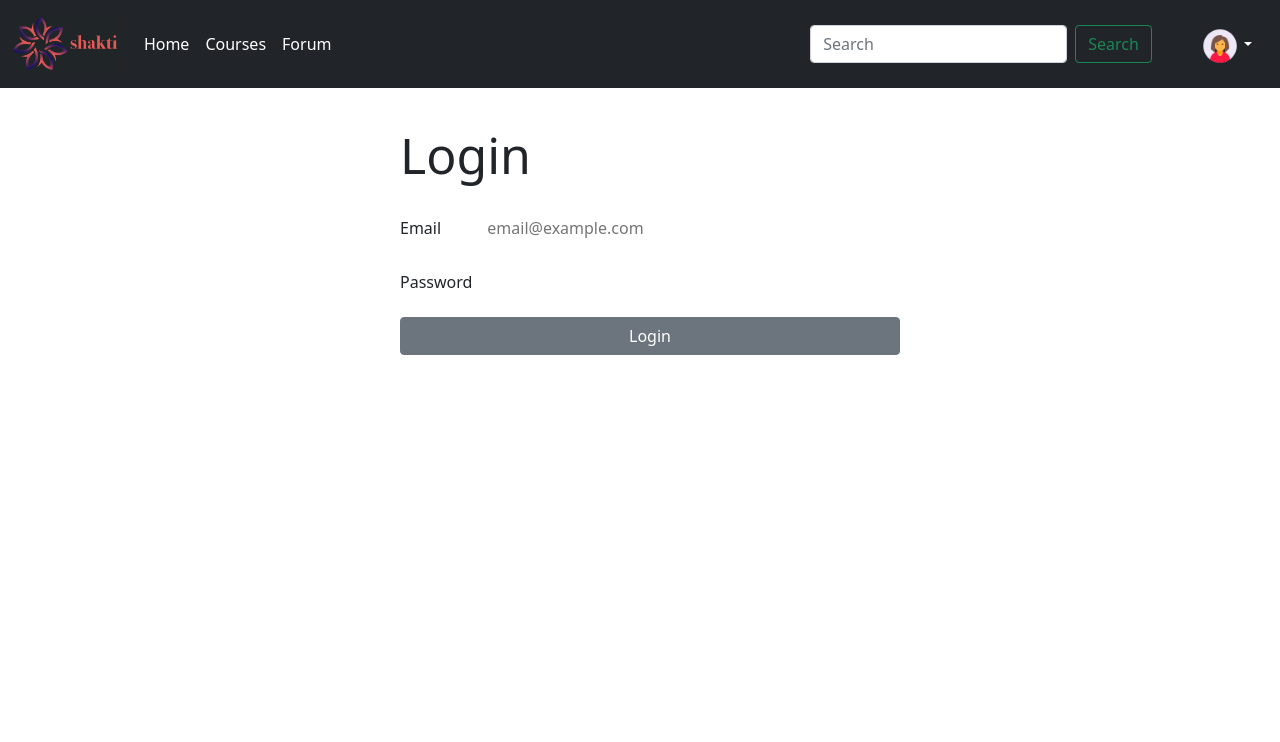
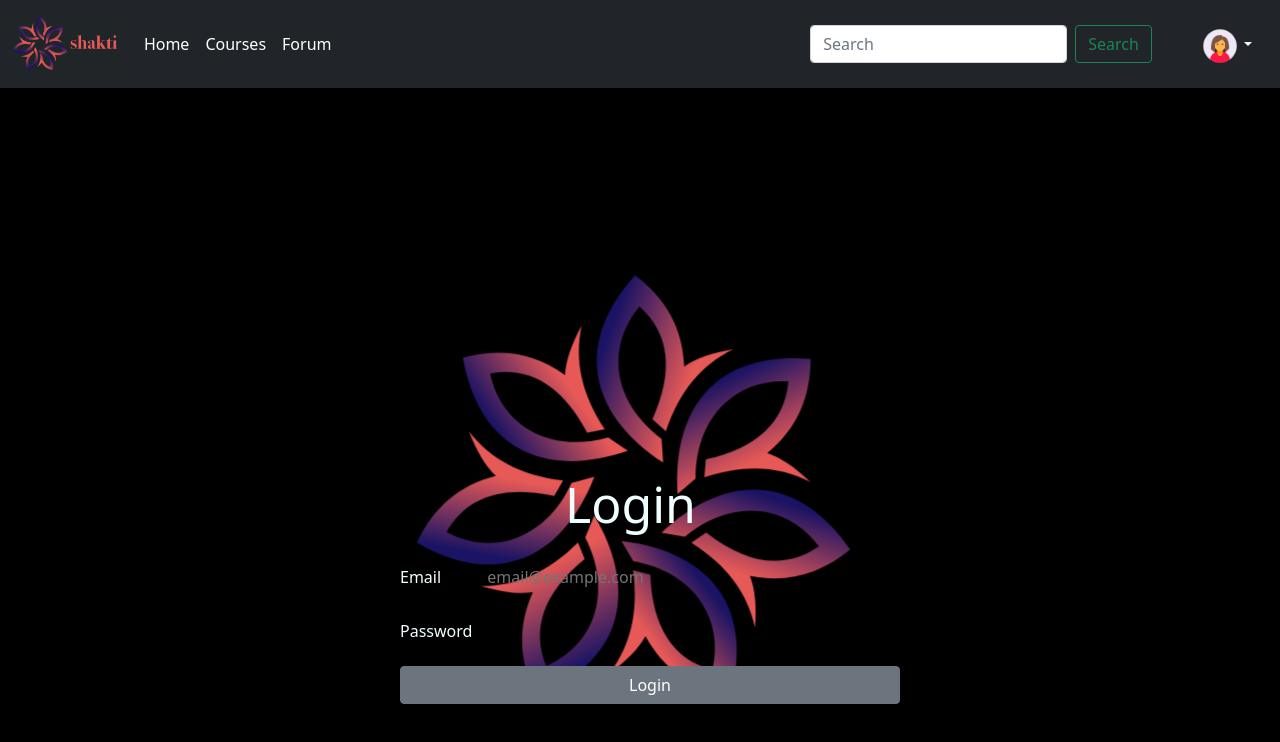
Before and after one commit to catosaurusrex2003/Codeissance_45_Syntactical, a React (Create React App) app: page / in a window 1280 px wide. Shown: the top 742 px of the page. Built offline with nearby package versions, Linux system fonts and the light colour scheme.

Commit message:
Update LoginPage.css
Login Page css updated

```diff
--- a/src/AccountLogin/LoginPage.css
+++ b/src/AccountLogin/LoginPage.css
@@ -3,12 +3,21 @@
     flex-direction: column;
     justify-content:center;
     margin-left:400px;
-
+    height: 100vh;
     max-width: 500px;
-
+    color: azure;
 }
-
 .loginpage_title{
     font-size:50px;
     margin-top: 30px;
+    padding: 33%;
+    padding-bottom: 0px;
 }
+
+.login {
+    background-repeat:no-repeat;
+    background-position: center;
+    background-color: black;
+    background-image:url(../logo_only_flower_loginpage.png);
+    min-height:100%;
+}
```
